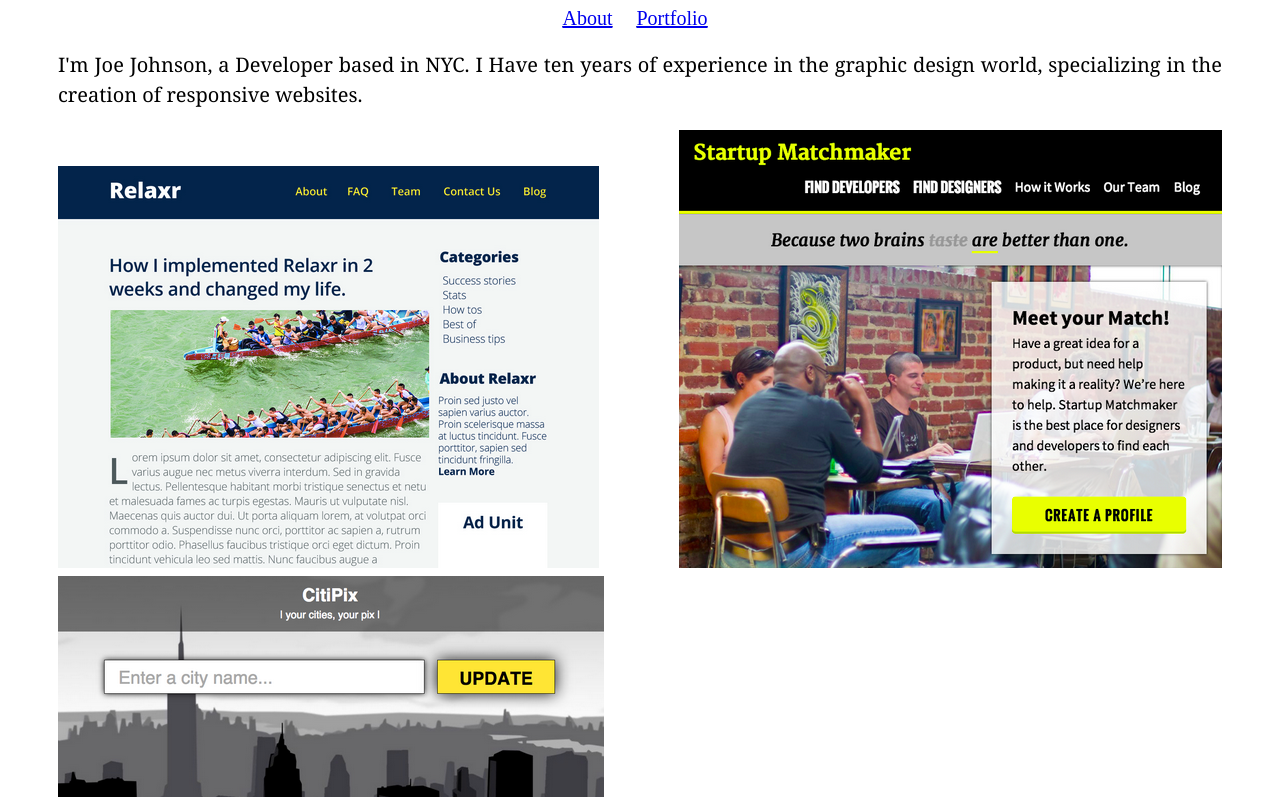
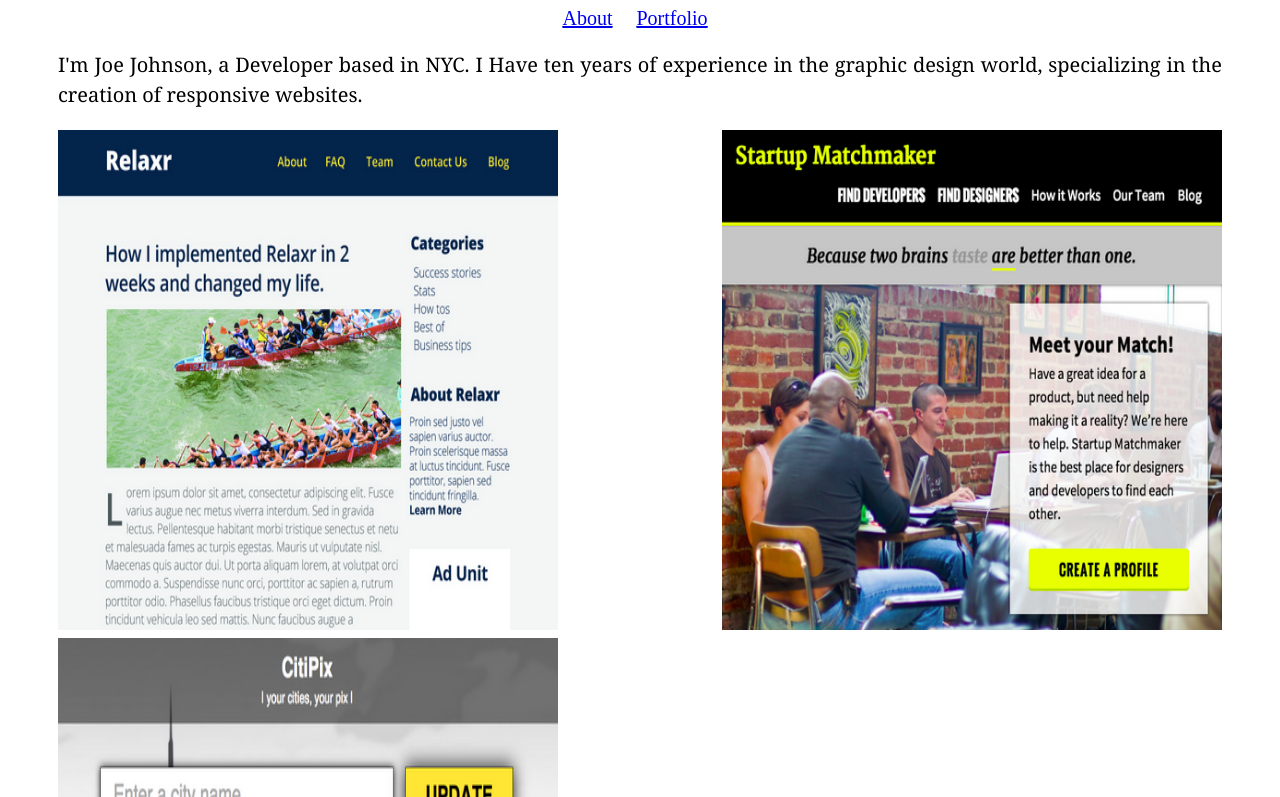
Before and after one commit to wdi-hk-9/lab-html-css-website, a plain HTML site: page starter-code/portfolio.html in a window 1280 px wide. Shown: the part 155-952 px from the top of the page. Drawn offline with Linux system fonts and the light colour scheme; files whose address does not match are found by name.

Commit message:
images finally apeared

```diff
--- a/starter-code/css/style.css
+++ b/starter-code/css/style.css
@@ -40,7 +40,11 @@ li {
       padding: 0px 10px 0px 10px;
       text-decoration: underline;
 }
+.images {
+  width: 500px;
+  height: 500px;
 
+}
  @media (max-width: 300px){
     h1
     {
--- a/starter-code/portfolio.html
+++ b/starter-code/portfolio.html
@@ -20,13 +20,11 @@
 
 <p>I'm Joe Johnson, a Developer based in NYC. I Have ten years of experience in the graphic design world, specializing in the creation of responsive websites. <p>
 
-<img src="/images/relaxr-deliverable.png" alt="Relaxr">
-<img src="/images/startup-matchmaker-deliverable.png" alt="Startup Matchmaker">
-<img src="/images/citipix-deliverable.png" alt="CitiPix">
+<img class="images" src="/Users/nianne/code/labs/css-basics/lab-html-css-website/starter-code/images/relaxr-deliverable.png" alt="Relaxr">
+<img  class="images" src="/Users/nianne/code/labs/css-basics/lab-html-css-website/starter-code/images/startup-matchmaker-deliverable.png" alt="Startup Matchmaker">
+<img  class="images" src="/Users/nianne/code/labs/css-basics/lab-html-css-website/starter-code/images/citipix-deliverable.png" alt="CitiPix">
 
 <!-- images don't link ???? -->
-
-
 
 <hr>
 
```
